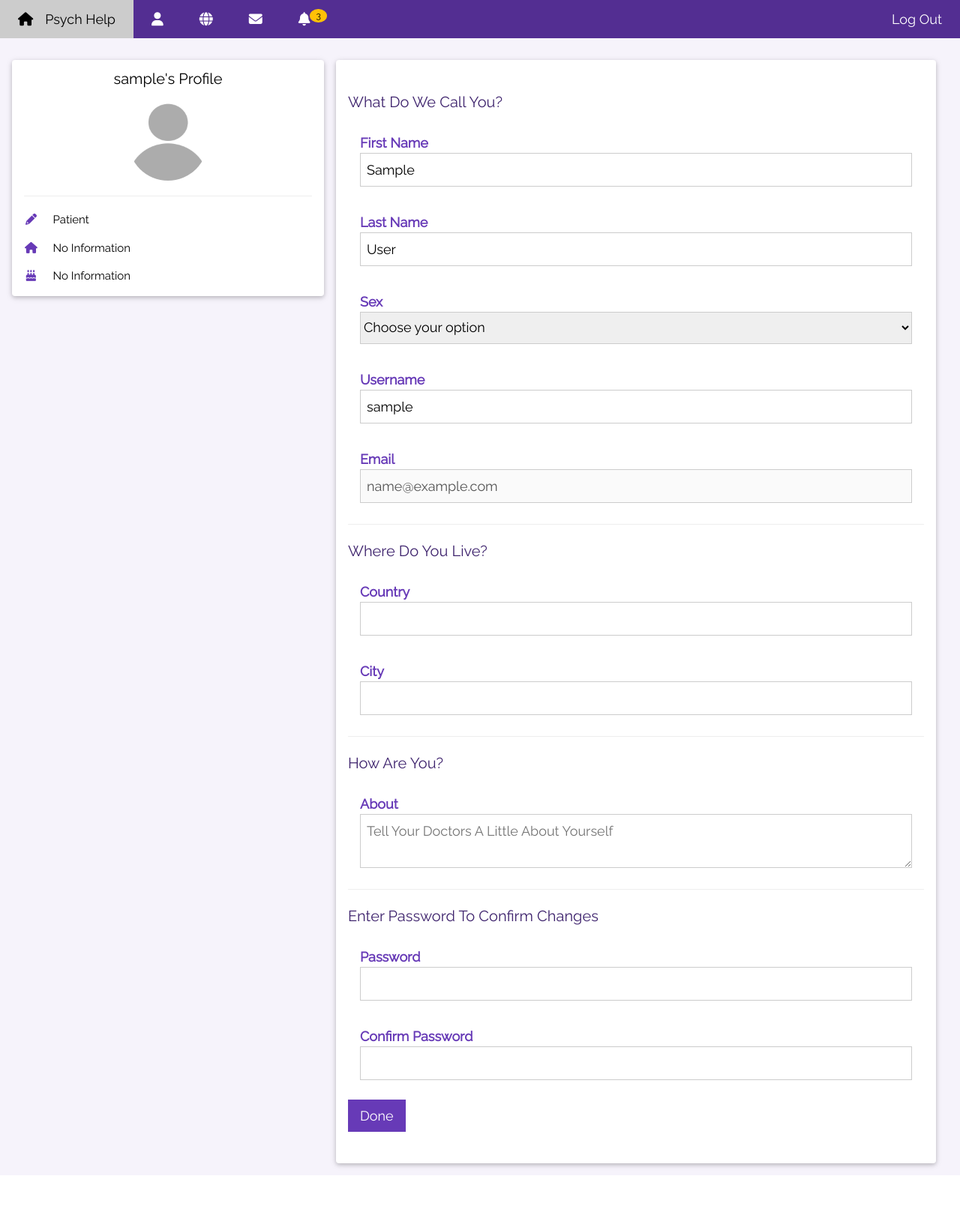
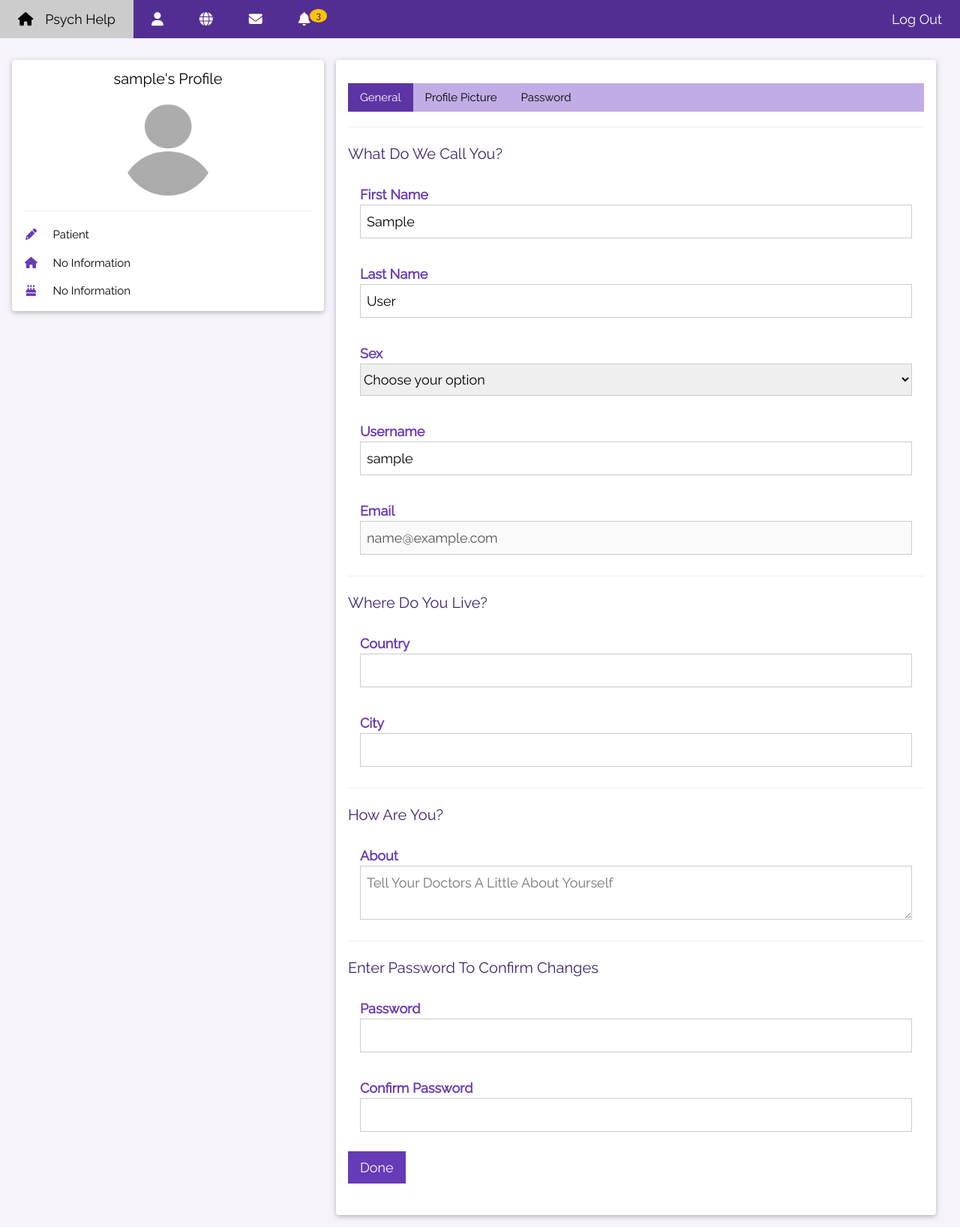
Before and after one commit to Alijeyrad/cs50-final, a Django app: page /profile_edit in a window 1280 px wide. Shown: the whole page at 75% size. Before the commit the page ends 1562 px from the top, so only its background shows below. Run offline with Django 3.2, Linux system fonts and the light colour scheme; the visitor is signed in with stand-in values (Sample User, id 1); some libraries are stand-ins or nearby versions.

Commit message:
profile changing forms and js

```diff
--- a/home/urls.py
+++ b/home/urls.py
@@ -10,5 +10,7 @@ urlpatterns = [
     path('register', views.register, name='register'),
     path('panel', views.panel, name='panel'),
     path('profile', views.profile, name='profile'),
-    path('profile_edit', views.profile_edit, name='profile_edit')
+    path('profile_edit', views.profile_edit, name='profile_edit'),
+    path('change_password', views.change_password, name='change_password'),
+    path('change_picture', views.change_picture, name='change_picture')
 ]
--- a/home/views.py
+++ b/home/views.py
@@ -6,7 +6,6 @@ from django.urls import reverse
 from django.views.decorators.csrf import csrf_exempt
 from django.db import IntegrityError
 from django.contrib.auth.decorators import login_required
-from django.contrib.auth.models import User
 from django.http import HttpResponseRedirect
 from .models import *
 
@@ -135,8 +134,66 @@ def profile_edit(request):
             return HttpResponseRedirect(reverse('home:profile'))
 
         else:
-            messages.success(request, "Wrong Password, Try Again." )
+            messages.error(request, "Wrong Password, Try Again." )
             return HttpResponseRedirect(reverse('home:profile_edit'))
 
     else:
         return render(request, "home/profile_edit.html")
+
+
+@login_required
+def change_password(request):
+    if request.method == "POST":
+        current_password = request.user.password
+        new_password = request.POST.get('new_password', False)
+        new_password_confirm = request.POST.get('new_password_confirm', False)
+
+        old_password = request.POST.get('password', False)
+        confirmation = request.POST.get('confirmation', False)
+
+        if new_password != new_password_confirm:
+            messages.error(request, "New Password and confirmation Don't Match." )
+            return HttpResponseRedirect(reverse('home:profile_edit'))
+        elif old_password != confirmation:
+            messages.error(request, "Old Password and confirmation Don't Match." )
+            return HttpResponseRedirect(reverse('home:profile_edit'))
+        elif check_password(old_password, current_password) == False:
+            messages.error(request, "Wrong Password! Try again." )
+            return HttpResponseRedirect(reverse('home:profile_edit'))
+        else:
+            username = request.user.username
+            u = User.objects.get(username=username)
+            u.set_password(new_password)
+            u.save()
+            return render(request, 'home/profile.html', {'alert': 'Password Changed.'})
+
+    else:
+        return render(request, 'home/profile_edit.html')
+
+@login_required
+def change_picture(request):
+    if request.method == "POST":
+        password = request.POST.get("password", False)
+        confirmation = request.POST.get("confirmation", False)
+        user = User.objects.get(id=request.user.id)
+        user_password = request.user.password
+        profile_pic = request.FILES.get('profile_pic', False)
+
+        if password != confirmation:
+            messages.error(request, "Password and confirmation Don't Match." )
+            return HttpResponseRedirect(reverse('home:profile_edit'))
+        elif check_password(password, user_password) == False:
+            messages.error(request, "Wrong Password! Try again." )
+            return HttpResponseRedirect(reverse('home:profile_edit'))
+        else:
+            if profile_pic:
+                user.photo = profile_pic
+                user.save()
+                messages.success(request, "Profile Picture Changed.")
+                return HttpResponseRedirect(reverse('home:profile'))
+            else:
+                messages.error(request, "Sorry, Picture Not Changed.")
+                return HttpResponseRedirect(reverse('home:profile_edit'))
+
+    else:
+        return render(request, 'home/profile_edit.html')
--- /dev/null
+++ b/static/home/formPages.js
@@ -0,0 +1,22 @@
+document.addEventListener('DOMContentLoaded', function() {
+  const generalForm = document.querySelector('.generalButton');
+  formPages(generalForm, 'general')
+})
+
+function formPages(element, formToShow) {
+  // get the nav button color
+  const elms = document.querySelectorAll('#formNav');
+  for (let elm of elms) {
+    elm.classList.remove('w3-theme-d1')
+  }
+  element.classList.add('w3-theme-d1')
+
+  // show the correct form
+  const forms = document.querySelectorAll('.forms');
+  for (let form of forms) {
+    form.style.display = 'none';
+    if (form.id === formToShow) {
+      form.style.display = 'block';
+    }
+  }
+}
--- a/static/home/js.js
+++ b/static/home/js.js
@@ -21,13 +21,6 @@ function openNav() {
   }
 }
 
-// Modal Image Gallery
-function onClick(element) {
-  document.getElementById("img01").src = element.src;
-  document.getElementById("modal01").style.display = "block";
-  var captionText = document.getElementById("caption");
-  captionText.innerHTML = element.alt;
-}
 
 // Show preview profile picture
 imgInp.onchange = evt => {
--- a/templates/home/layout2.html
+++ b/templates/home/layout2.html
@@ -53,5 +53,6 @@
   {% endblock body %}
 
   <script type="text/javascript" src="{% static 'home/js.js' %}"></script>
+  <script type="text/javascript" src="{% static 'home/formPages.js' %}"></script>
 </body>
 </html>
--- a/templates/home/panel.html
+++ b/templates/home/panel.html
@@ -26,7 +26,7 @@
         <div class="w3-card w3-round w3-white">
           <div class="w3-container">
             <h4 class="w3-center">{{ user.username }}&apos;s Profile</h4>
-            <p class="w3-center"><img src="{{ user.photo.url }}" class="w3-circle" style="height:106px;width:106px" alt="Avatar"></p>
+            <p class="w3-center"><img src="{{ user.photo.url }}" class="w3-circle" style="height:106px;width:106px" alt="profile"></p>
             <hr>
             <p><i class="fa fa-pencil fa-fw w3-margin-right w3-text-theme"></i>
 
--- a/templates/home/profile_edit.html
+++ b/templates/home/profile_edit.html
@@ -18,7 +18,7 @@
         <div class="w3-card w3-round w3-white">
           <div class="w3-container">
             <h4 class="w3-center">{{ user.username }}&apos;s Profile</h4>
-            <p class="w3-center"><img src="{{ user.photo.url }}" class="w3-circle" style="height:106px;width:106px" alt="Avatar"></p>
+            <p class="w3-center"><img src="{{ user.photo.url }}" class="w3-circle" style="height:126px;width:126px" alt="Avatar"></p>
             <hr>
             <p><i class="fa fa-pencil fa-fw w3-margin-right w3-text-theme"></i>
 
@@ -74,8 +74,15 @@
           <div class="w3-col m12">
             <div class="w3-card w3-white w3-round w3-margin-bottom"><br>
               <div class="w3-container w3-padding">
-                <!-- Form -->
-                <form class="w3-large" action="{% url 'home:profile_edit' %}" method="post">
+                <div class="w3-bar w3-theme-l3">
+                  <a onclick="formPages(this, 'general')" id="formNav" class="w3-bar-item w3-btn w3-theme-d1 generalButton">General</a>
+                  <a onclick="formPages(this, 'picture')" id="formNav" class="w3-bar-item w3-btn">Profile Picture</a>
+                  <a onclick="formPages(this, 'password')" id="formNav" class="w3-bar-item w3-btn">Password</a>
+                </div>
+                <hr>
+                <!-- Forms -->
+                <!-- General Form -->
+                <form id="general" class="w3-large forms" action="{% url 'home:profile_edit' %}" method="post">
                   {% csrf_token %}
                   <h4 class="w3-text-theme-dark">What Do We Call You?</h4>
                   <p class="w3-padding">
@@ -134,6 +141,57 @@
                     <button class="w3-btn w3-theme w3-large w3-margin-bottom" type="submit">Done</button>
                   </p>
                 </form>
+                <!-- Password Form -->
+                <form id="password" class="w3-large forms" action="{% url 'home:change_password' %}" method="post">
+                  {% csrf_token %}
+                  <h4 class="w3-text-theme-dark">Change Your Password Here.</h4>
+                  <p class="w3-padding">
+                    <label class="w3-text-theme w3-large"><strong>New Password</strong></label>
+                    <input class="w3-input w3-border" name="new_password" type="password" required />
+                  </p>
+                  <p class="w3-padding">
+                    <label class="w3-text-theme w3-large"><strong>Confirm New Password</strong></label>
+                    <input class="w3-input w3-border" name="new_password_confirm" type="password" required />
+                  </p>
+                  <hr>
+                  <h4 class="w3-text-theme-dark">Enter Old Password To Confirm Changes</h4>
+                  <p class="w3-padding">
+                    <label class="w3-text-theme w3-large"><strong>Password</strong></label>
+                    <input class="w3-input w3-border" name="password" type="password" required />
+                  </p>
+                  <p class="w3-padding">
+                    <label class="w3-text-theme w3-large"><strong>Confirm Password</strong></label>
+                    <input class="w3-input w3-border" name="confirmation" type="password" required />
+                  </p>
+
+                  <p>
+                    <button class="w3-btn w3-theme w3-large w3-margin-bottom" type="submit">Done</button>
+                  </p>
+                </form>
+                <!-- picture Form -->
+                <form id="picture" class="w3-large forms" action="{% url 'home:change_picture' %}" method="post" enctype="multipart/form-data">
+                  {% csrf_token %}
+                  <h4 class="w3-text-theme-dark">Change Your Profile Picture Here.</h4>
+                  <p class="w3-padding">
+                    <label class="w3-text-theme"><b>Profile Picture</b></label>
+                    <input class="w3-input w3-border" name="profile_pic" type="file" id="imgInp" accept="image/*" required />
+                    <img id="preview" src="#" alt="preview" style="display:none;height:106px;width:106px" class="w3-round w3-margin" />
+                  </p>
+                  <hr>
+                  <h4 class="w3-text-theme-dark">Enter Password To Confirm Changes</h4>
+                  <p class="w3-padding">
+                    <label class="w3-text-theme w3-large"><strong>Password</strong></label>
+                    <input class="w3-input w3-border" name="password" type="password" required />
+                  </p>
+                  <p class="w3-padding">
+                    <label class="w3-text-theme w3-large"><strong>Confirm Password</strong></label>
+                    <input class="w3-input w3-border" name="confirmation" type="password" required />
+                  </p>
+
+                  <p>
+                    <button class="w3-btn w3-theme w3-large w3-margin-bottom" type="submit">Done</button>
+                  </p>
+                </form>
               </div>
             </div>
           </div>
```
Also changed, not shown: templates/home/profile.html (+13 -0 lines), media/empty-profile_lfNo9UT.png (deleted), media/profile_pics/IMG_20191220_215319_810.jpg (deleted), media/profile_pics/alijey_2AEoXvo.jpg (renamed from media/profile_pics/alijey_YjhVVt2.jpg), media/profile_pics/shakiba_HPHxckQ.jpg (added).
